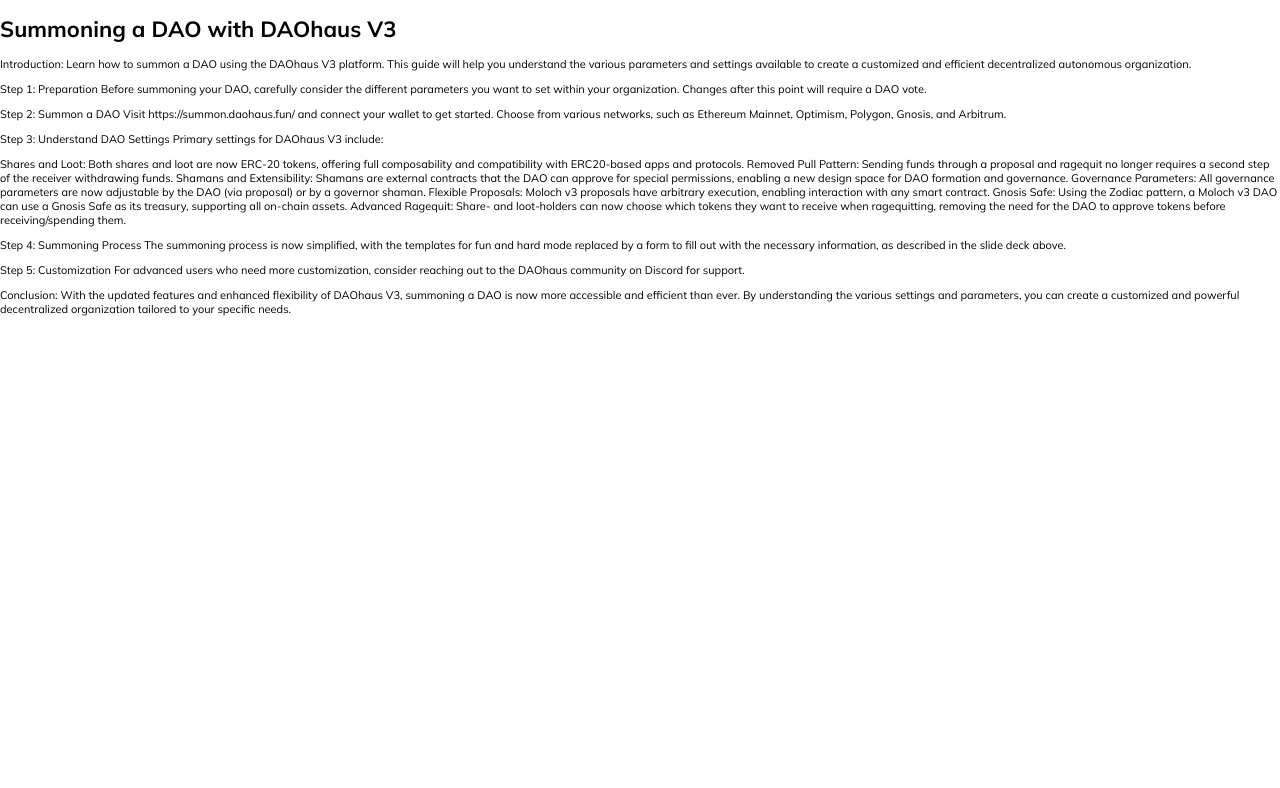
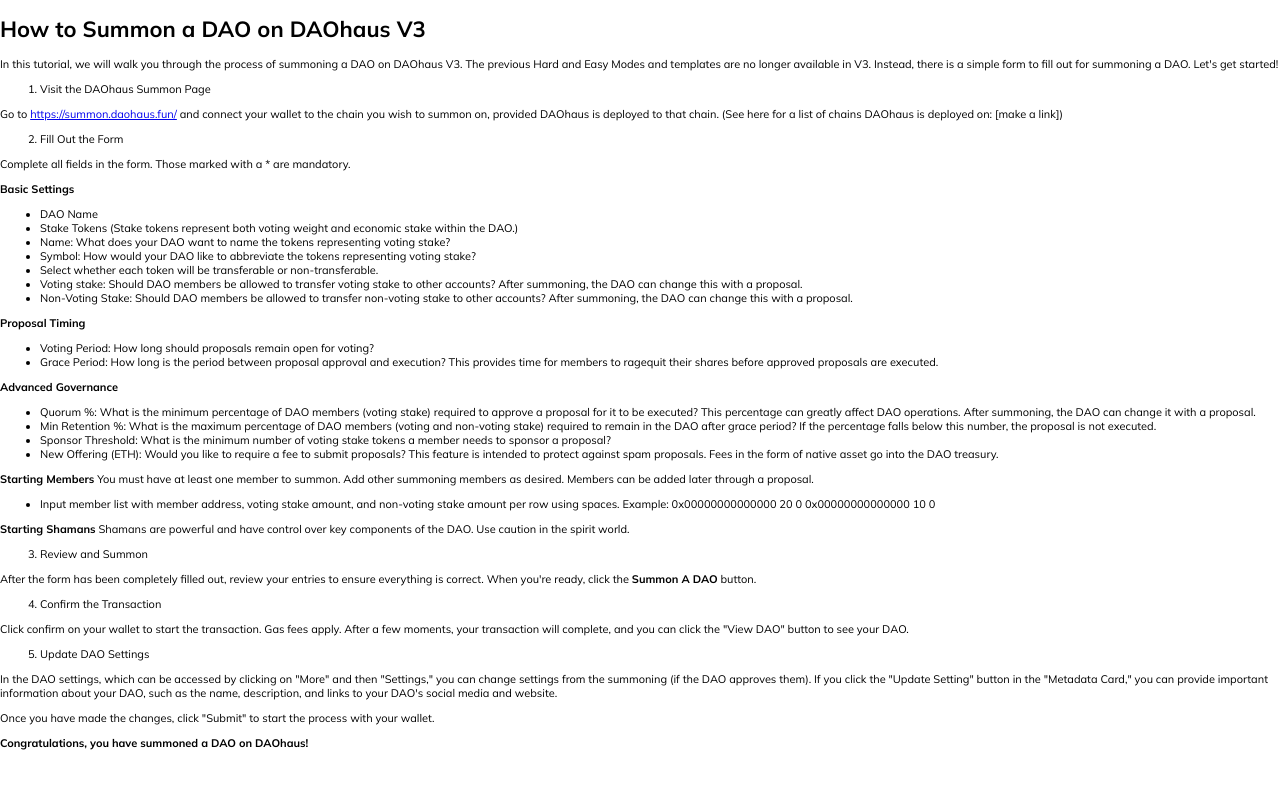
Before and after one commit to HausDAO/docs, a Next.js app: page /user/summoner/summon in a window 1280 px wide. Shown: the top 788 px of the page. Built offline with nearby package versions, Linux system fonts and the light colour scheme.

Commit message:
Update summon.mdx

```diff
--- a/pages/user/summoner/summon.mdx
+++ b/pages/user/summoner/summon.mdx
@@ -1,30 +1,53 @@
-# Summoning a DAO with DAOhaus V3
+# How to Summon a DAO on DAOhaus V3
 
-Introduction:
-Learn how to summon a DAO using the DAOhaus V3 platform. This guide will help you understand the various parameters and settings available to create a customized and efficient decentralized autonomous organization.
+In this tutorial, we will walk you through the process of summoning a DAO on DAOhaus V3. The previous Hard and Easy Modes and templates are no longer available in V3. Instead, there is a simple form to fill out for summoning a DAO. Let's get started!
 
-Step 1: Preparation
-Before summoning your DAO, carefully consider the different parameters you want to set within your organization. Changes after this point will require a DAO vote.
+1. Visit the DAOhaus Summon Page
 
-Step 2: Summon a DAO
-Visit https://summon.daohaus.fun/ and connect your wallet to get started. Choose from various networks, such as Ethereum Mainnet, Optimism, Polygon, Gnosis, and Arbitrum.
+Go to [https://summon.daohaus.fun/](https://summon.daohaus.fun/) and connect your wallet to the chain you wish to summon on, provided DAOhaus is deployed to that chain. (See here for a list of chains DAOhaus is deployed on: [make a link])
 
-Step 3: Understand DAO Settings
-Primary settings for DAOhaus V3 include:
+2. Fill Out the Form
 
-    Shares and Loot: Both shares and loot are now ERC-20 tokens, offering full composability and compatibility with ERC20-based apps and protocols.
-    Removed Pull Pattern: Sending funds through a proposal and ragequit no longer requires a second step of the receiver withdrawing funds.
-    Shamans and Extensibility: Shamans are external contracts that the DAO can approve for special permissions, enabling a new design space for DAO formation and governance.
-    Governance Parameters: All governance parameters are now adjustable by the DAO (via proposal) or by a governor shaman.
-    Flexible Proposals: Moloch v3 proposals have arbitrary execution, enabling interaction with any smart contract.
-    Gnosis Safe: Using the Zodiac pattern, a Moloch v3 DAO can use a Gnosis Safe as its treasury, supporting all on-chain assets.
-    Advanced Ragequit: Share- and loot-holders can now choose which tokens they want to receive when ragequitting, removing the need for the DAO to approve tokens before receiving/spending them.
+Complete all fields in the form. Those marked with a * are mandatory.
 
-Step 4: Summoning Process
-The summoning process is now simplified, with the templates for fun and hard mode replaced by a form to fill out with the necessary information, as described in the slide deck above.
+**Basic Settings**
+- DAO Name
+- Stake Tokens (Stake tokens represent both voting weight and economic stake within the DAO.)
+- Name: What does your DAO want to name the tokens representing voting stake?
+- Symbol: How would your DAO like to abbreviate the tokens representing voting stake?
+- Select whether each token will be transferable or non-transferable.
+- Voting stake: Should DAO members be allowed to transfer voting stake to other accounts? After summoning, the DAO can change this with a proposal.
+- Non-Voting Stake: Should DAO members be allowed to transfer non-voting stake to other accounts? After summoning, the DAO can change this with a proposal.
 
-Step 5: Customization
-For advanced users who need more customization, consider reaching out to the DAOhaus community on Discord for support.
+**Proposal Timing**
+- Voting Period: How long should proposals remain open for voting?
+- Grace Period: How long is the period between proposal approval and execution? This provides time for members to ragequit their shares before approved proposals are executed.
 
-Conclusion:
-With the updated features and enhanced flexibility of DAOhaus V3, summoning a DAO is now more accessible and efficient than ever. By understanding the various settings and parameters, you can create a customized and powerful decentralized organization tailored to your specific needs.
+**Advanced Governance**
+- Quorum %: What is the minimum percentage of DAO members (voting stake) required to approve a proposal for it to be executed? This percentage can greatly affect DAO operations. After summoning, the DAO can change it with a proposal.
+- Min Retention %: What is the maximum percentage of DAO members (voting and non-voting stake) required to remain in the DAO after grace period? If the percentage falls below this number, the proposal is not executed.
+- Sponsor Threshold: What is the minimum number of voting stake tokens a member needs to sponsor a proposal?
+- New Offering (ETH): Would you like to require a fee to submit proposals? This feature is intended to protect against spam proposals. Fees in the form of native asset go into the DAO treasury.
+
+**Starting Members**
+You must have at least one member to summon. Add other summoning members as desired. Members can be added later through a proposal.
+- Input member list with member address, voting stake amount, and non-voting stake amount per row using spaces. Example: 0x00000000000000 20 0 0x00000000000000 10 0
+
+**Starting Shamans**
+Shamans are powerful and have control over key components of the DAO. Use caution in the spirit world.
+
+3. Review and Summon
+
+After the form has been completely filled out, review your entries to ensure everything is correct. When you're ready, click the **Summon A DAO** button.
+
+4. Confirm the Transaction
+
+Click confirm on your wallet to start the transaction. Gas fees apply. After a few moments, your transaction will complete, and you can click the "View DAO" button to see your DAO.
+
+5. Update DAO Settings
+
+In the DAO settings, which can be accessed by clicking on "More" and then "Settings," you can change settings from the summoning (if the DAO approves them). If you click the "Update Setting" button in the "Metadata Card," you can provide important information about your DAO, such as the name, description, and links to your DAO's social media and website.
+
+Once you have made the changes, click "Submit" to start the process with your wallet.
+
+**Congratulations, you have summoned a DAO on DAOhaus!**
```
